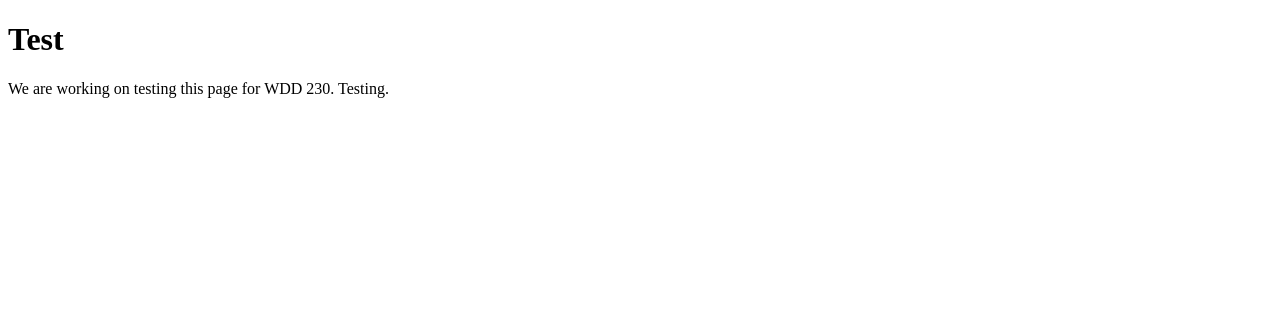
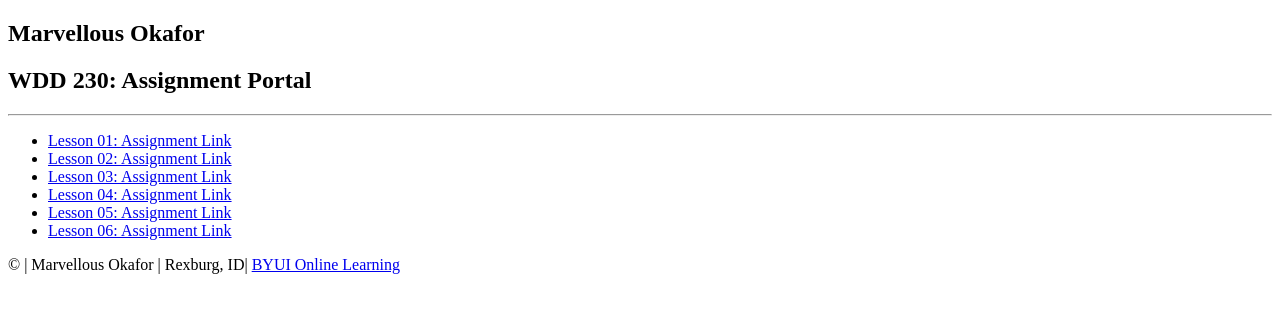
Before and after one commit to okaform/okaform.github.io, a plain HTML site: page index.html in a window 1280 px wide. Drawn offline with Linux system fonts and the light colour scheme.

Commit message:
Marvel's Assignment Portal

```diff
--- a/index.html
+++ b/index.html
@@ -3,10 +3,24 @@
 <head>
     <meta charset="UTF-8">
     <meta name="viewport" content="width=device-width, initial-scale=1.0">
-    <title>Test Page</title>
+    <title>Marvellous Okafor's Assignment Portal</title>
 </head>
 <body>
-    <h1>Test</h1>
-    <p>We are working on testing this page for WDD 230. Testing.</p>
+<header><h2>Marvellous Okafor</h2></header>
+<main>
+    <h2>WDD 230: Assignment Portal</h2>
+    <hr>
+    <ul>
+        <li><a href="#">Lesson 01: Assignment Link</a></li>
+        <li><a href="#">Lesson 02: Assignment Link</a></li>
+        <li><a href="#">Lesson 03: Assignment Link</a></li>
+        <li><a href="#">Lesson 04: Assignment Link</a></li>
+        <li><a href="#">Lesson 05: Assignment Link</a></li>
+        <li><a href="#">Lesson 06: Assignment Link</a></li>
+    </ul>
+</main>
+<footer>
+    <div class="footer-div">
+    <p>&copy; | Marvellous Okafor | Rexburg, ID| <a href="https://www.byui.edu/online">BYUI Online Learning</a></p></div></footer>
 </body>
 </html>
```
